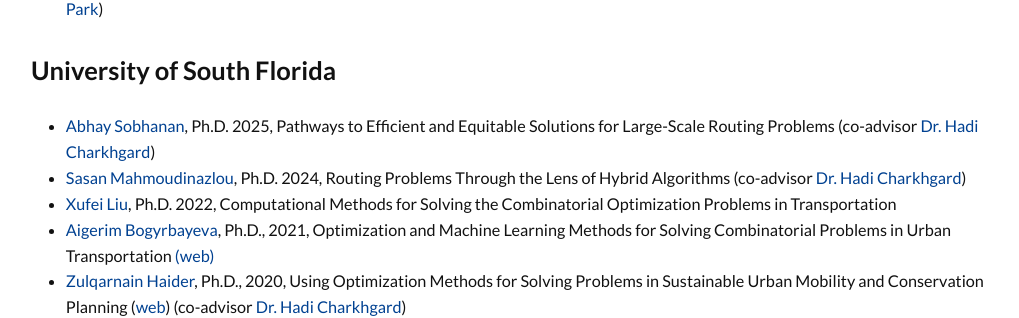
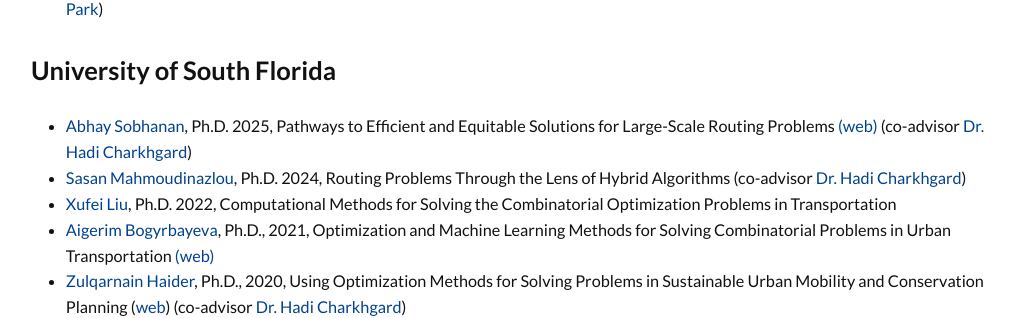
Before and after one commit to kaist-comet/kaist-comet.github.io, a Jekyll site: the page built from people/people.md, in a window 1280 px wide and 900 px high, scrolled down 6366 px. Shown: the part 144-462 px from the top of the window, without its empty margins (129-1148 px from the left). Built offline with Jekyll 4.4.1, drawn with Linux system fonts in a browser that asks for light colours; some web fonts are replaced; comment, search, counter and statistics services are not loaded.

Commit message:
abhay update

```diff
--- a/people/people.md
+++ b/people/people.md
@@ -123,7 +123,7 @@
 - [Hyeonah Kim (김현아)](https://www.linkedin.com/in/hyeonahkimm/), Ph.D. 2025, Algorithmic Priors for Neural Combinatorial Optimization [(web)](https://hyeonahkimm.github.io) (primary advisor [Dr. Jinkyoo Park](http://silab.kaist.ac.kr/our-team/))
 
 ### University of South Florida
-- [Abhay Sobhanan](http://www.linkedin.com/in/abhaysobhanan), Ph.D. 2025, Pathways to Efficient and Equitable Solutions for Large-Scale Routing Problems (co-advisor [Dr. Hadi Charkhgard](http://www.eng.usf.edu/~hcharkhgard/))
+- [Abhay Sobhanan](http://www.linkedin.com/in/abhaysobhanan), Ph.D. 2025, Pathways to Efficient and Equitable Solutions for Large-Scale Routing Problems [(web)](https://abhaysobhanan.github.io) (co-advisor [Dr. Hadi Charkhgard](http://www.eng.usf.edu/~hcharkhgard/))
 - [Sasan Mahmoudinazlou](https://www.linkedin.com/in/sasan-mahmoudinazlou-5a58591b3/), Ph.D. 2024, Routing Problems Through the Lens of Hybrid Algorithms (co-advisor [Dr. Hadi Charkhgard](http://www.eng.usf.edu/~hcharkhgard/))
 - [Xufei Liu](https://www.linkedin.com/in/xufei-liu-973636205/), Ph.D. 2022, Computational Methods for Solving the Combinatorial Optimization Problems in Transportation
 - [Aigerim Bogyrbayeva](https://www.linkedin.com/in/bogyrbayeva/), Ph.D., 2021, Optimization and Machine Learning Methods for Solving Combinatorial Problems in Urban Transportation [(web)](https://sites.google.com/mail.usf.edu/aigerimb)
```
